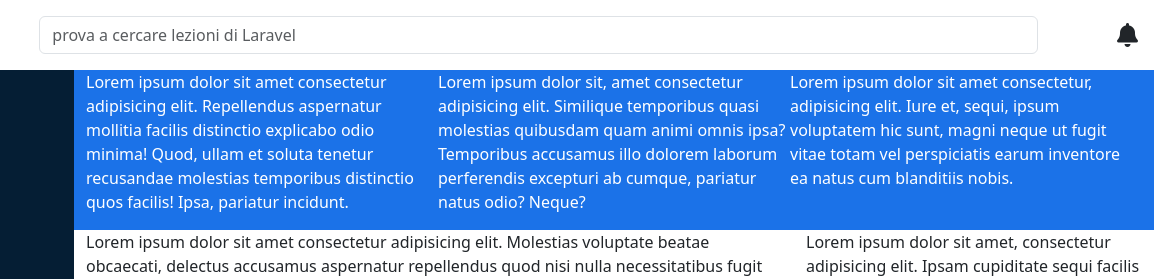
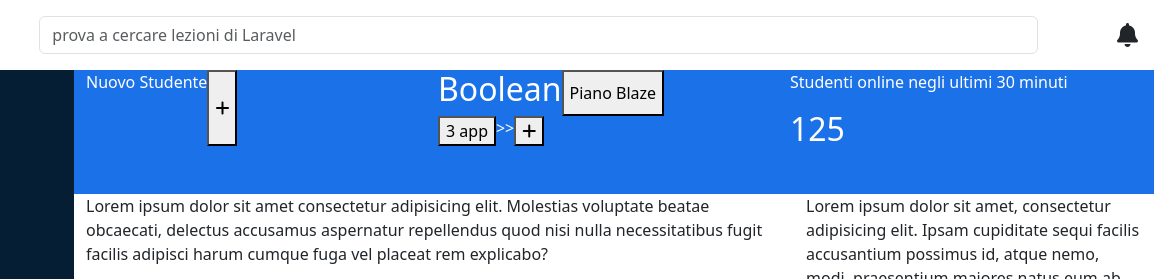
Before and after one commit to giuseppelamaestra/html-css-bootstrap-dashboard, a plain HTML site: page index.html in a window 1280 px wide. Shown: the top 279 px of the page, 126-1280 px from the left. Drawn offline with nearby package versions, Linux system fonts and the light colour scheme.

Commit message:
filling main header

```diff
--- a/index.html
+++ b/index.html
@@ -115,16 +115,34 @@
                 <div class="row my_bg-blue my_main-header">
                     <div class="col-12 my_boxes-wrap">
 
-                        <div class="box">
-                            <p>Lorem ipsum dolor sit amet consectetur adipisicing elit. Repellendus aspernatur mollitia facilis distinctio explicabo odio minima! Quod, ullam et soluta tenetur recusandae molestias temporibus distinctio quos facilis! Ipsa, pariatur incidunt.</p>
+                        <div class="box d-flex mb-5">
+
+                            <p>Nuovo Studente</p>
+                            <button><i class="fa-solid fa-plus"></i></button>
+
+
+                        </div>
+                        <div class="box mb-5">
+
+                         <section class="d-flex">
+
+                            <h2>Boolean</h2>
+                            <button>Piano Blaze</button>
+
+
+                         </section>
+                         <section class="d-flex">
+
+                            <button>3 app</button>
+                            <span>>></span>
+                            <button><i class="fa-solid fa-plus"></i></button>
+
+                         </section>
 
                         </div>
                         <div class="box">
-                            <p>Lorem ipsum dolor sit, amet consectetur adipisicing elit. Similique temporibus quasi molestias quibusdam quam animi omnis ipsa? Temporibus accusamus illo dolorem laborum perferendis excepturi ab cumque, pariatur natus odio? Neque?</p>
-
-                        </div>
-                        <div class="box">
-                            <p>Lorem ipsum dolor sit amet consectetur, adipisicing elit. Iure et, sequi, ipsum voluptatem hic sunt, magni neque ut fugit vitae totam vel perspiciatis earum inventore ea natus cum blanditiis nobis.</p>
+                           <p>Studenti online negli ultimi 30 minuti</p>
+                           <h2>125</h2>
 
                         </div>
 
```
